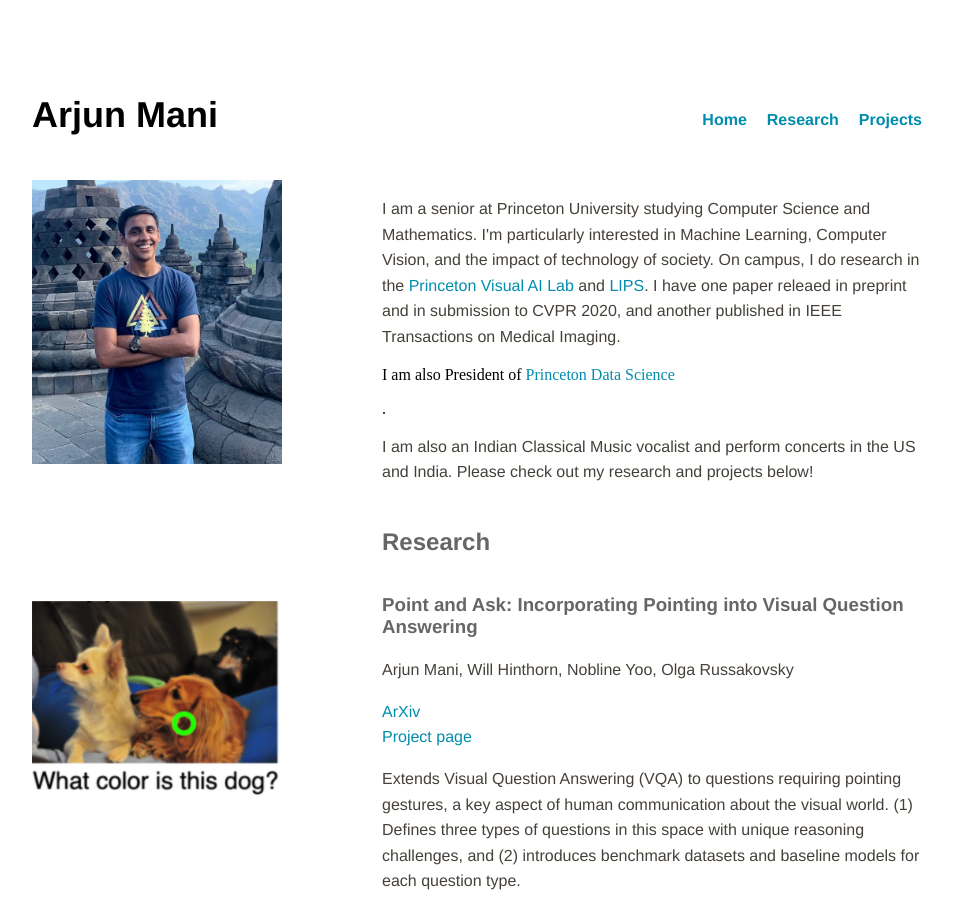
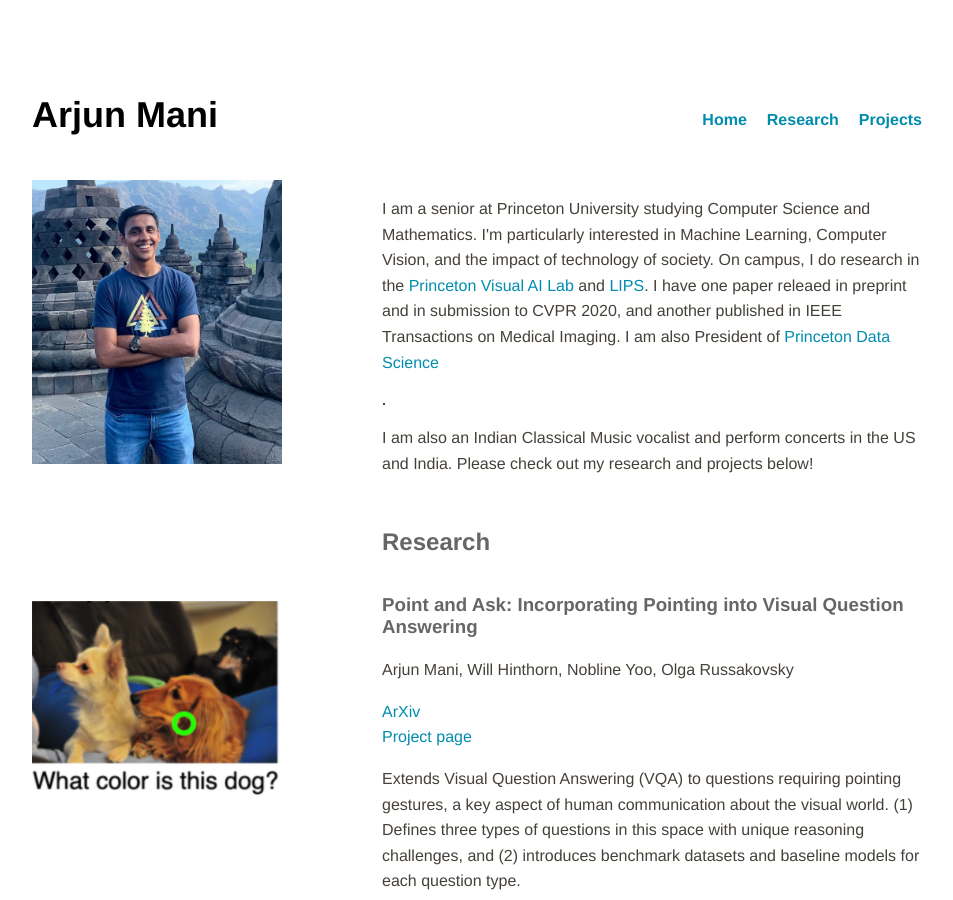
Before and after one commit to arjun-mani/arjun-mani.github.io, a Jekyll site: the page built from index.html, in a window 1280 px wide and 900 px high. Shown: the whole window, without its empty margins (160-1113 px from the left). Built offline with Jekyll 4.4.1, drawn with Linux system fonts in a browser that asks for light colours.

```diff
--- a/index.html
+++ b/index.html
@@ -12,8 +12,7 @@ title: Home
 	</div>
 	<div class="divTableCell">
 		<p>I am a senior at Princeton University studying Computer Science and Mathematics. I'm particularly interested in Machine Learning, Computer Vision, and the impact of technology of society.
-			On campus, I do research in the <a href="https://visualai.princeton.edu/" target="_blank">Princeton Visual AI Lab</a> and <a href="https://lips.cs.princeton.edu/" target="_blank">LIPS</a>. I have one paper releaed in preprint and in submission to CVPR 2020, and another published in IEEE Transactions on Medical Imaging.</p>
-		I am also President of <a href="https://princetonds.io/" target="_blank">Princeton Data Science</a></p>.
+			On campus, I do research in the <a href="https://visualai.princeton.edu/" target="_blank">Princeton Visual AI Lab</a> and <a href="https://lips.cs.princeton.edu/" target="_blank">LIPS</a>. I have one paper releaed in preprint and in submission to CVPR 2020, and another published in IEEE Transactions on Medical Imaging. I am also President of <a href="https://princetonds.io/" target="_blank">Princeton Data Science</a></p>.
 		<p>I am also an Indian Classical Music vocalist and perform concerts in the US and India. Please check out my research and projects below!</p>
 	</div>
 </div>
```
